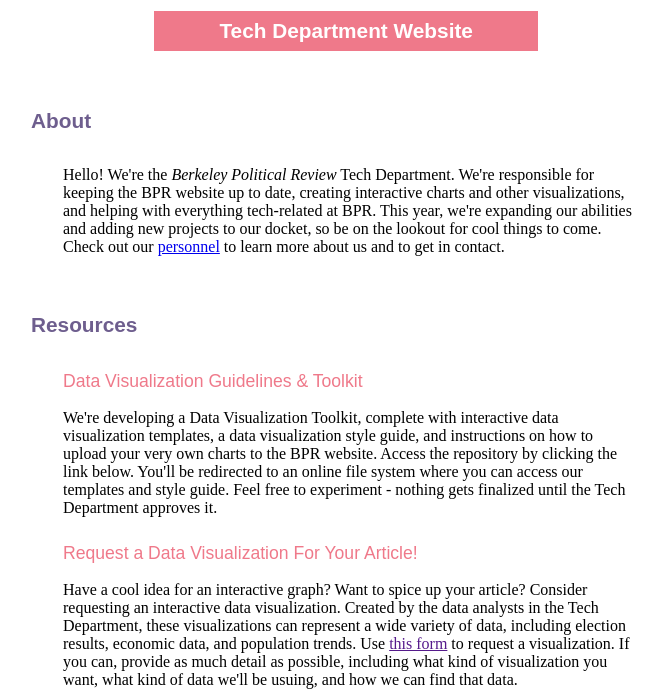
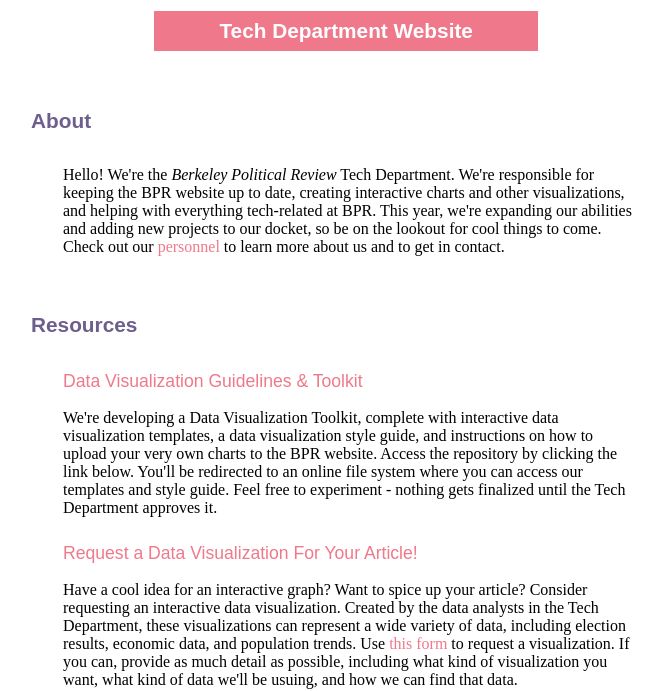
Before and after one commit to Berkeleypoliticalreview/Tech, a plain HTML site: page index.html in a window 1280 px wide. Shown: the part 132-823 px from the top of the page, without its empty margins (289-955 px from the left). Drawn offline with Linux system fonts and the light colour scheme.

Commit message:
Added additional styling

```diff
--- a/Assets/styles.css
+++ b/Assets/styles.css
@@ -92,3 +92,12 @@
 	font-family: 'PT Serif', serif;
 	padding-bottom: 1vh;
 }
+
+a {
+	color: #EF798A;
+	text-decoration: none;
+}
+
+a:hover {
+	color: #6E5E8E;
+}
--- a/index.html
+++ b/index.html
@@ -4,6 +4,8 @@
 	<title>BPR Tech Website</title>
 
 	<link rel="stylesheet" type="text/css" href="Assets/styles.css">
+
+	<link rel="shortcut icon" href="Assets/Logo.png" />
 </head>
 <body>
 	<div class="header">
```
Also changed, not shown: Assets/Logo.png (added), 1 other file.
